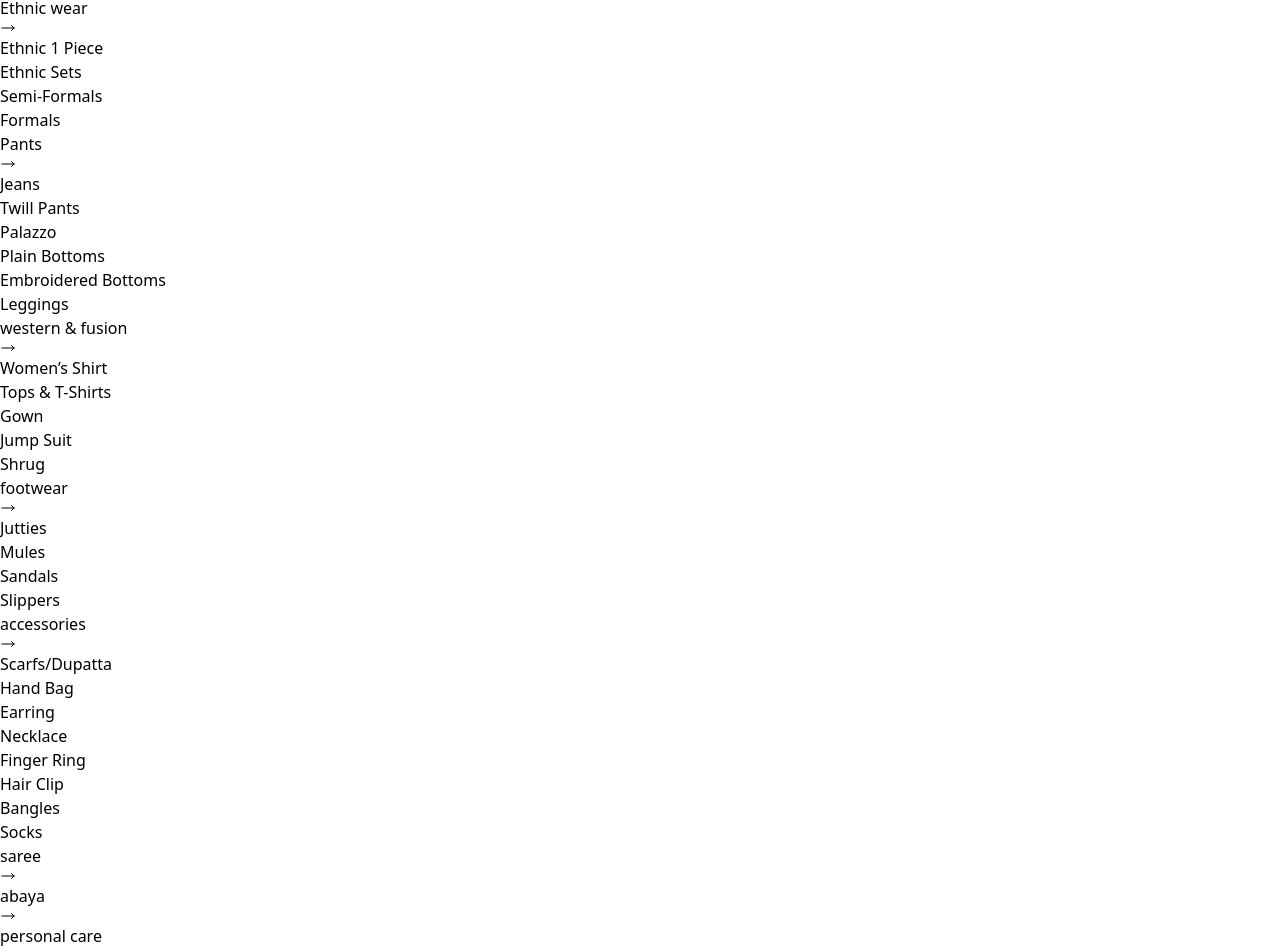
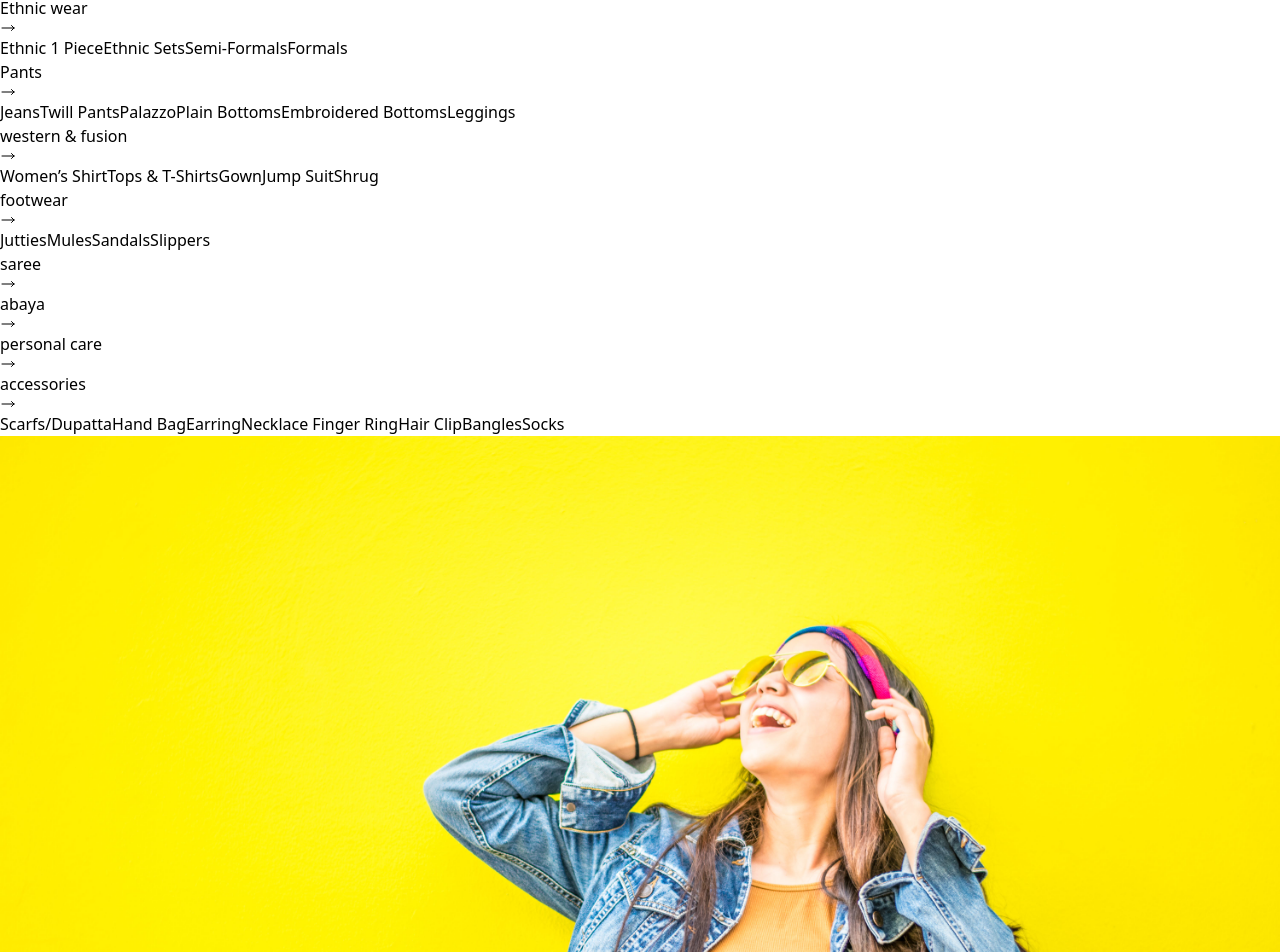
Before and after one commit to tahirajannat/flyout-menu, a React (Vite) app: page / in a window 1280 px wide. Shown: the part 373-1325 px from the top of the page. Built offline with nearby package versions, Linux system fonts and the light colour scheme.

Commit message:
Mega menu items line

```diff
--- a/src/components/Megamenu.jsx
+++ b/src/components/Megamenu.jsx
@@ -1,10 +1,20 @@
-import React from 'react';
+import React, { useEffect, useState } from 'react';
 // import Logo from '../assets/img/logo.png';
 import { HiOutlineArrowLongRight } from 'react-icons/hi2';
 import Logo from '../assets/img/logo7.png';
 import { recentPosts, womenCategories } from '../utility/data';
 
 export default function Megamenu() {
+    // const [catItems, setCatItems] = useState([...womenCategories]);
+    const [cartItems, setCartItems] = useState([...womenCategories]);
+
+    useEffect(() => {
+        cartItems.forEach((item) => {
+            console.log(
+                `Length of subcategories for item with id ${item.id}: ${item.subcategories.length}`
+            );
+        });
+    }, [cartItems]);
     return (
         <>
             <nav className='bg-white border-gray-200 '>
@@ -108,40 +118,59 @@ export default function Megamenu() {
                     id='mega-menu-full-image-dropdown'
                     className='mt-1 bg-white border-gray-200 shadow-sm border-y '
                 >
-                    <div className='grid gap-4 max-w-screen-xl px-4 py-5 mx-auto text-sm text-gray-500 dark:text-gray-600 md:grid-cols-4 md:px-6'>
-                        <div className='col-span-3 flex gap-4 justify-between flex-wrap'>
+                    <div className='grid grid-cols-4 grid-rows-3 gap-4 max-w-screen-xl px-4 py-5 mx-auto text-sm text-gray-500 dark:text-gray-600  md:px-6'>
+                        <div className='col-span-3'>
+                            <ul
+                                className={cartItems
+                                    .map((item) =>
+                                        item.subcategories.length === 0
+                                            ? 'block'
+                                            : 'grid grid-cols-4'
+                                    )
+                                    .join(' ')}
+                                aria-labelledby='mega-menu-full-image-button'
+                            >
                                 {womenCategories.map((item) => (
-                                <div key={item.id} className='min-content'>
+                                    <>
+                                        {item.subcategories.length !== 0 ? (
+                                            <li key={item.id} className=''>
                                                 <a
                                                     href='#'
-                                        className='max-w-xl flex items-center gap-2 mb-5 font-semibold leading-tight tracking-tight capitalize text-black'
+                                                    className='flex items-center gap-2 mb-5 font-semibold leading-tight tracking-tight capitalize text-black'
                                                 >
                                                     {item.category}
-                                        <span className=''>
+                                                    <span className='flex'>
                                                         <HiOutlineArrowLongRight className='mt-0.5 text-xl' />
                                                     </span>
                                                 </a>
-                                    {item.subcategories.length > 0 && (
-                                        <ul
-                                            className='hidden mb-4 space-y-4 md:mb-0 md:block h-auto'
-                                            aria-labelledby='mega-menu-full-image-button'
-                                        >
                                                 {item.subcategories.map(
                                                     (category) => (
-                                                    <li className='flex'>
                                                         <a
+                                                            key={category.title}
                                                             href='#'
                                                             className='hover:underline hover:text-blue-600 block dark:hover:text-blue-500'
                                                         >
                                                             {category.title}
                                                         </a>
-                                                    </li>
                                                     )
                                                 )}
+                                            </li>
+                                        ) : (
+                                            <li key={item.id} className=''>
+                                                <a
+                                                    href='#'
+                                                    className='flex items-center gap-2 mb-5 font-semibold leading-tight tracking-tight capitalize text-black'
+                                                >
+                                                    {item.category}
+                                                    <span className='flex'>
+                                                        <HiOutlineArrowLongRight className='mt-0.5 text-xl' />
+                                                    </span>
+                                                </a>
+                                            </li>
+                                        )}
+                                    </>
+                                ))}
                             </ul>
-                                    )}
-                                </div>
-                            ))}
                         </div>
 
                         {/* <ul className='mb-4 space-y-4 md:mb-0'>
@@ -178,28 +207,29 @@ export default function Megamenu() {
                                 </a>
                             </li>
                         </ul> */}
-                        <div className='col-span-1 grid gap-4 grid-cols-2'>
+                        <div className='col-span-1 grid gap-4 grid-cols-1'>
                             {/* <div className='grid grid-cols-2'></div> */}
                             {recentPosts.map((post) => (
                                 <a
                                     key={post.id}
                                     href='#'
-                                    className='p-8 bg-local bg-gray-500 bg-center bg-no-repeat bg-cover rounded-lg bg-blend-multiply hover:bg-blend-soft-light dark:hover:bg-blend-difference duration-300 transition-all bg-url()]'
-                                    style={{
-                                        backgroundImage: `url(${post.imageUrl})`,
-                                    }}
+                                    className='p-8 bg-local  bg-center bg-no-repeat bg-cover rounded-lg bg-blend-multiply hover:bg-blend-soft-light dark:hover:bg-blend-difference duration-300 transition-all bg-url()]'
+                                    // style={{
+                                    //     backgroundImage: `url(${post.imageUrl})`,
+                                    // }}
                                 >
-                                    <p className='max-w-xl mb-5 font-extrabold leading-tight tracking-tight capitalize text-white'>
+                                    <img src={post.imageUrl} alt={post.title} />
+                                    <p className='max-w-xl mb-5 font-extrabold leading-tight tracking-tight capitalize text-black'>
                                         {post.title}
                                     </p>
-                                    <p className='max-w-xl mb-5 font-normal  leading-tight tracking-tight capitalize text-white'>
+                                    <p className='max-w-xl mb-5 font-normal  leading-tight tracking-tight capitalize text-black'>
                                         <span className='border mr-2 px-1.5 py-0.5 rounded-sm'>
                                             {post.category.title}
                                         </span>
                                     </p>
                                     <button
                                         type='button'
-                                        className='inline-flex items-center px-2.5 py-1.5 text-xs font-medium text-center text-white border border-white rounded-lg hover:bg-white hover:text-gray-900 focus:ring-4 focus:outline-none focus:ring-gray-700'
+                                        className='inline-flex items-center px-2.5 py-1.5 text-xs font-medium text-center text-black border border-white rounded-lg hover:bg-white hover:text-gray-900 focus:ring-4 focus:outline-none focus:ring-gray-700'
                                     >
                                         Buy Now
                                         <svg
@@ -227,12 +257,12 @@ export default function Megamenu() {
                             className='p-8 bg-local bg-gray-500 bg-center bg-no-repeat bg-cover rounded-lg bg-blend-multiply hover:bg-blend-soft-light dark:hover:bg-blend-darken bg-url()]'
                             style={{ backgroundImage: `url(${MenuImg})` }}
                         >
-                            <p className='max-w-xl mb-5 font-extrabold leading-tight tracking-tight text-white'>
+                            <p className='max-w-xl mb-5 font-extrabold leading-tight tracking-tight text-black'>
                                 Preview the new Flowbite dashboard navigation.
                             </p>
                             <button
                                 type='button'
-                                className='inline-flex items-center px-2.5 py-1.5 text-xs font-medium text-center text-white border border-white rounded-lg hover:bg-white hover:text-gray-900 focus:ring-4 focus:outline-none focus:ring-gray-700'
+                                className='inline-flex items-center px-2.5 py-1.5 text-xs font-medium text-center text-black border border-white rounded-lg hover:bg-white hover:text-gray-900 focus:ring-4 focus:outline-none focus:ring-gray-700'
                             >
                                 Get started
                                 <svg
--- a/src/utility/data.js
+++ b/src/utility/data.js
@@ -1,5 +1,4 @@
 import WomenDenim from '../assets/img/women-1.jpeg';
-import WomenHeels from '../assets/img/women-2.jpeg';
 
 export const recentPosts = [
     {
@@ -13,17 +12,17 @@ export const recentPosts = [
         description:
             'Et et dolore officia quis nostrud esse aute cillum irure do esse. Eiusmod ad deserunt cupidatat est magna Lorem.',
     },
-    {
-        id: 2,
-        title: "Women's classic Heels - Lemon",
-        href: '#',
-        date: 'Mar 10, 2023',
-        datetime: '2023-03-10',
-        category: { title: 'footwear', href: '#' },
-        imageUrl: WomenHeels, // Corrected the path here
-        description:
-            'Optio cum necessitatibus dolor voluptatum provident commodi et.',
-    },
+    // {
+    //     id: 2,
+    //     title: "Women's classic Heels - Lemon",
+    //     href: '#',
+    //     date: 'Mar 10, 2023',
+    //     datetime: '2023-03-10',
+    //     category: { title: 'footwear', href: '#' },
+    //     imageUrl: WomenHeels, // Corrected the path here
+    //     description:
+    //         'Optio cum necessitatibus dolor voluptatum provident commodi et.',
+    // },
 ];
 export const womenCategories = [
     {
@@ -129,7 +128,21 @@ export const womenCategories = [
             },
         ],
     },
-
+    {
+        id: 6,
+        category: 'saree',
+        subcategories: [],
+    },
+    {
+        id: 7,
+        category: 'abaya',
+        subcategories: [],
+    },
+    {
+        id: 8,
+        category: 'personal care',
+        subcategories: [],
+    },
     {
         id: 5,
         category: 'accessories',
@@ -169,19 +182,4 @@ export const womenCategories = [
             },
         ],
     },
-    {
-        id: 6,
-        category: 'saree',
-        subcategories: [],
-    },
-    {
-        id: 7,
-        category: 'abaya',
-        subcategories: [],
-    },
-    {
-        id: 8,
-        category: 'personal care',
-        subcategories: [],
-    },
 ];
```
Lines whose indentation alone changed are shown as unchanged.
